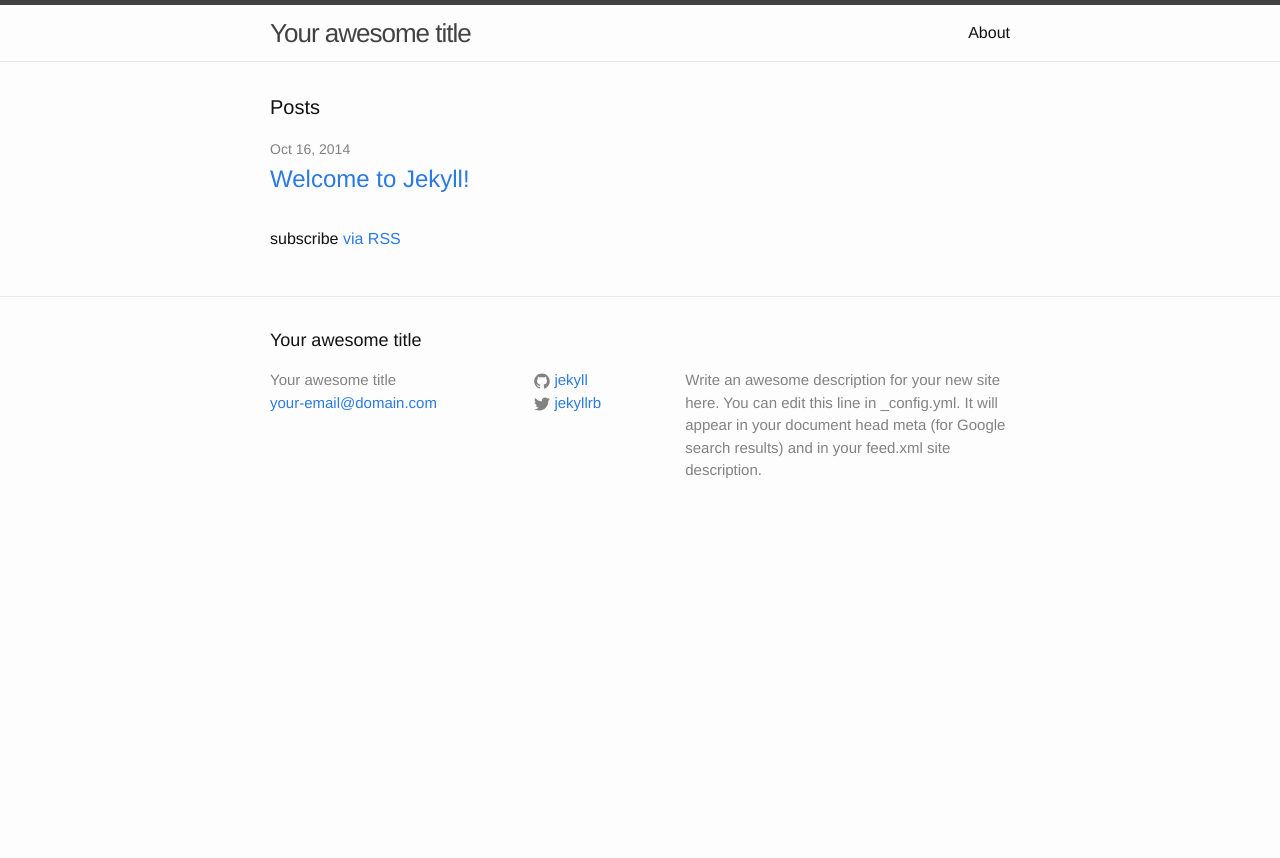
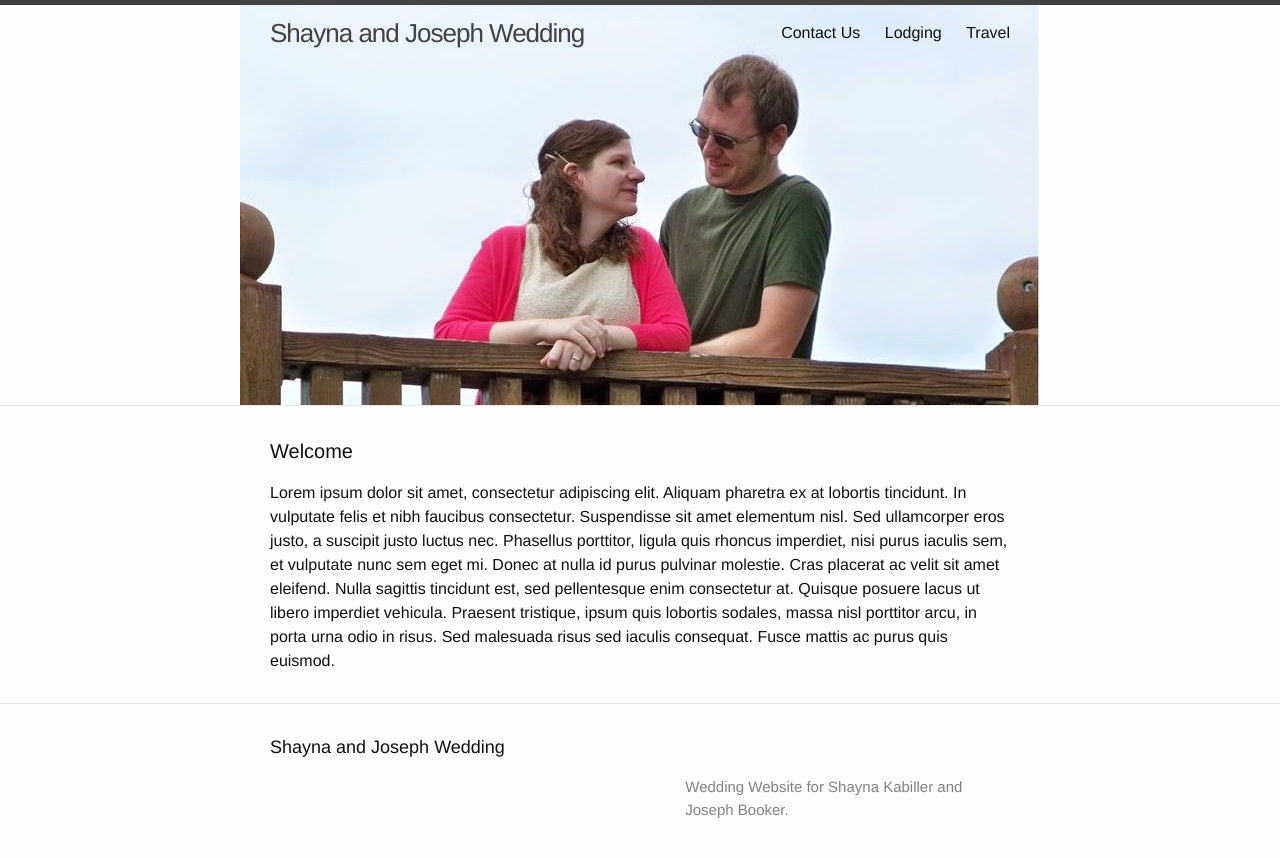
Before and after one commit to sargas/wedding-site, a Jekyll site: the page built from index.html, in a window 1280 px wide. Shown: the top 858 px of the page. Built offline with Jekyll 4.4.1, drawn with Linux system fonts in a browser that asks for light colours.

Commit message:
Add basic layout with dummy content and header image
Add a few temp files to gitignore
Remove posts

```diff
--- a/_config.yml
+++ b/_config.yml
@@ -1,14 +1,9 @@
 # Site settings
-title: Your awesome title
-email: your-email@domain.com
+title: Shayna and Joseph Wedding
 description: > # this means to ignore newlines until "baseurl:"
-  Write an awesome description for your new site here. You can edit this
-  line in _config.yml. It will appear in your document head meta (for
-  Google search results) and in your feed.xml site description.
+  Wedding Website for Shayna Kabiller and Joseph Booker.
 baseurl: "" # the subpath of your site, e.g. /blog/
-url: "http://yourdomain.com" # the base hostname & protocol for your site
-twitter_username: jekyllrb
-github_username:  jekyll
+url: "http://shaynaandjosephwedding.info" # the base hostname & protocol for your site
 
 # Build settings
 markdown: kramdown
--- a/_includes/footer.html
+++ b/_includes/footer.html
@@ -7,41 +7,12 @@
     <div class="footer-col-wrapper">
       <div class="footer-col  footer-col-1">
         <ul class="contact-list">
-          <li>{{ site.title }}</li>
-          <li><a href="mailto:{{ site.email }}">{{ site.email }}</a></li>
+		  <!--<li>{{ site.title }}</li>-->
         </ul>
       </div>
 
       <div class="footer-col  footer-col-2">
         <ul class="social-media-list">
-          {% if site.github_username %}
-          <li>
-            <a href="https://github.com/{{ site.github_username }}">
-              <span class="icon  icon--github">
-                <svg viewBox="0 0 16 16">
-                  <path fill="#828282" d="M7.999,0.431c-4.285,0-7.76,3.474-7.76,7.761 c0,3.428,2.223,6.337,5.307,7.363c0.388,0.071,0.53-0.168,0.53-0.374c0-0.184-0.007-0.672-0.01-1.32 c-2.159,0.469-2.614-1.04-2.614-1.04c-0.353-0.896-0.862-1.135-0.862-1.135c-0.705-0.481,0.053-0.472,0.053-0.472 c0.779,0.055,1.189,0.8,1.189,0.8c0.692,1.186,1.816,0.843,2.258,0.645c0.071-0.502,0.271-0.843,0.493-1.037 C4.86,11.425,3.049,10.76,3.049,7.786c0-0.847,0.302-1.54,0.799-2.082C3.768,5.507,3.501,4.718,3.924,3.65 c0,0,0.652-0.209,2.134,0.796C6.677,4.273,7.34,4.187,8,4.184c0.659,0.003,1.323,0.089,1.943,0.261 c1.482-1.004,2.132-0.796,2.132-0.796c0.423,1.068,0.157,1.857,0.077,2.054c0.497,0.542,0.798,1.235,0.798,2.082 c0,2.981-1.814,3.637-3.543,3.829c0.279,0.24,0.527,0.713,0.527,1.437c0,1.037-0.01,1.874-0.01,2.129 c0,0.208,0.14,0.449,0.534,0.373c3.081-1.028,5.302-3.935,5.302-7.362C15.76,3.906,12.285,0.431,7.999,0.431z"/>
-                </svg>
-              </span>
-
-              <span class="username">{{ site.github_username }}</span>
-            </a>
-          </li>
-          {% endif %}
-
-          {% if site.twitter_username %}
-          <li>
-            <a href="https://twitter.com/{{ site.twitter_username }}">
-              <span class="icon  icon--twitter">
-                <svg viewBox="0 0 16 16">
-                  <path fill="#828282" d="M15.969,3.058c-0.586,0.26-1.217,0.436-1.878,0.515c0.675-0.405,1.194-1.045,1.438-1.809
-                  c-0.632,0.375-1.332,0.647-2.076,0.793c-0.596-0.636-1.446-1.033-2.387-1.033c-1.806,0-3.27,1.464-3.27,3.27 c0,0.256,0.029,0.506,0.085,0.745C5.163,5.404,2.753,4.102,1.14,2.124C0.859,2.607,0.698,3.168,0.698,3.767 c0,1.134,0.577,2.135,1.455,2.722C1.616,6.472,1.112,6.325,0.671,6.08c0,0.014,0,0.027,0,0.041c0,1.584,1.127,2.906,2.623,3.206 C3.02,9.402,2.731,9.442,2.433,9.442c-0.211,0-0.416-0.021-0.615-0.059c0.416,1.299,1.624,2.245,3.055,2.271 c-1.119,0.877-2.529,1.4-4.061,1.4c-0.264,0-0.524-0.015-0.78-0.046c1.447,0.928,3.166,1.469,5.013,1.469 c6.015,0,9.304-4.983,9.304-9.304c0-0.142-0.003-0.283-0.009-0.423C14.976,4.29,15.531,3.714,15.969,3.058z"/>
-                </svg>
-              </span>
-
-              <span class="username">{{ site.twitter_username }}</span>
-            </a>
-          </li>
-          {% endif %}
         </ul>
       </div>
 
--- a/_includes/header.html
+++ b/_includes/header.html
@@ -1,6 +1,7 @@
 <header class="site-header">
 
   <div class="wrapper">
+    <!-- <img src="{{ site.baseurl }}/images/101_1612.JPG" alt="Picture of happy couple" id="header-picture" /> -->
 
 	<a class="site-title" href="{{ site.baseurl }}/">{{ site.title }}</a>
 
--- a/_sass/_layout.scss
+++ b/_sass/_layout.scss
@@ -8,6 +8,11 @@
 
     // Positioning context for the mobile navigation icon
     position: relative;
+
+	.wrapper { //TODO: this url should be based on baseurl. Fixable?
+		background-image: url(/images/101_1612.JPG);
+		height: 400px;
+	}
 }
 
 .site-title {
--- a/index.html
+++ b/index.html
@@ -4,20 +4,8 @@ layout: default
 
 <div class="home">
 
-  <h1 class="page-heading">Posts</h1>
+  <h1 class="page-heading">Welcome</h1>
 
-  <ul class="post-list">
-    {% for post in site.posts %}
-      <li>
-        <span class="post-meta">{{ post.date | date: "%b %-d, %Y" }}</span>
-
-        <h2>
-          <a class="post-link" href="{{ post.url | prepend: site.baseurl }}">{{ post.title }}</a>
-        </h2>
-      </li>
-    {% endfor %}
-  </ul>
-
-  <p class="rss-subscribe">subscribe <a href="{{ "/feed.xml" | prepend: site.baseurl }}">via RSS</a></p>
+  Lorem ipsum dolor sit amet, consectetur adipiscing elit. Aliquam pharetra ex at lobortis tincidunt. In vulputate felis et nibh faucibus consectetur. Suspendisse sit amet elementum nisl. Sed ullamcorper eros justo, a suscipit justo luctus nec. Phasellus porttitor, ligula quis rhoncus imperdiet, nisi purus iaculis sem, et vulputate nunc sem eget mi. Donec at nulla id purus pulvinar molestie. Cras placerat ac velit sit amet eleifend. Nulla sagittis tincidunt est, sed pellentesque enim consectetur at. Quisque posuere lacus ut libero imperdiet vehicula. Praesent tristique, ipsum quis lobortis sodales, massa nisl porttitor arcu, in porta urna odio in risus. Sed malesuada risus sed iaculis consequat. Fusce mattis ac purus quis euismod.
 
 </div>
```
Also changed, not shown: _layouts/post.html (deleted, +0 -15 lines), _posts/2014-10-16-welcome-to-jekyll.markdown (deleted, +0 -25 lines), about.md (deleted, +0 -11 lines), contact.md (added, +15 -0 lines), feed.xml (deleted, +0 -30 lines), lodging.md (added, +15 -0 lines), travel.md (added, +7 -0 lines), images/101_1612.JPG (added), 1 other file. Lines whose indentation alone changed are shown as unchanged.
